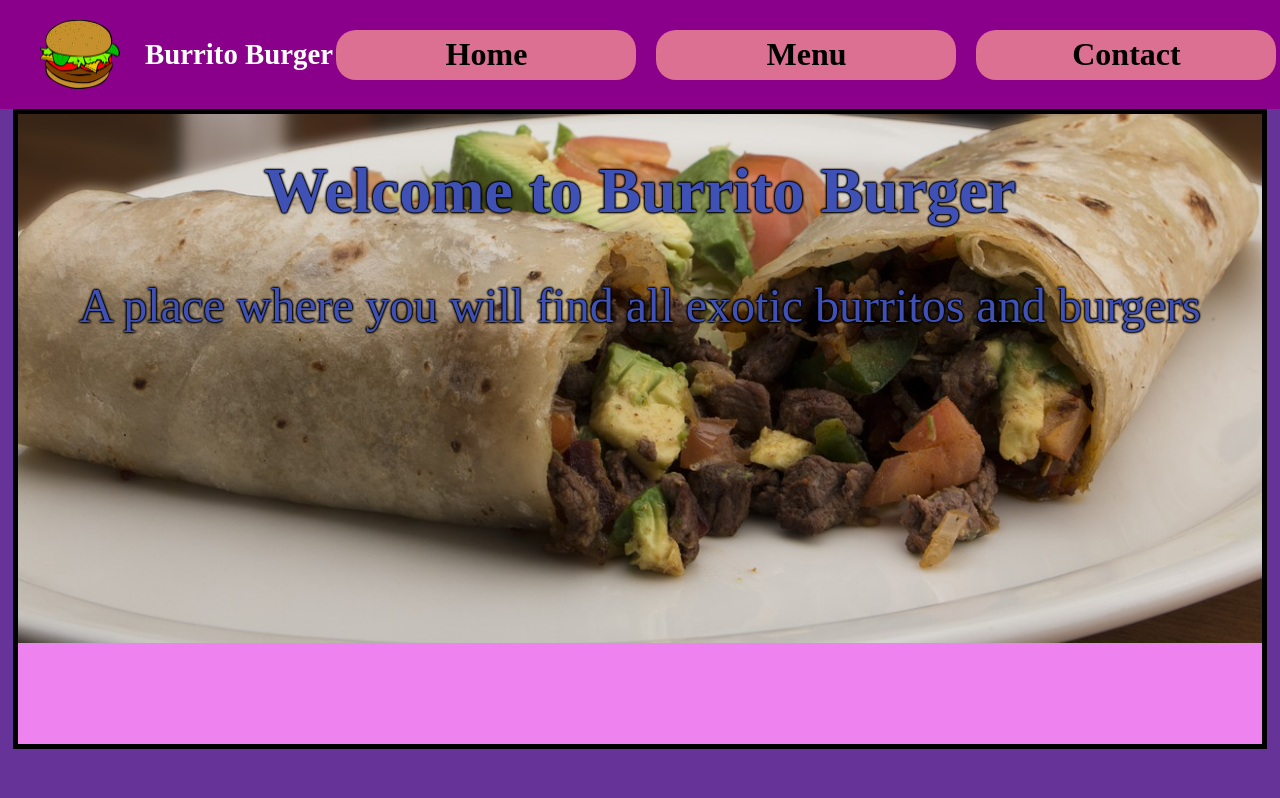
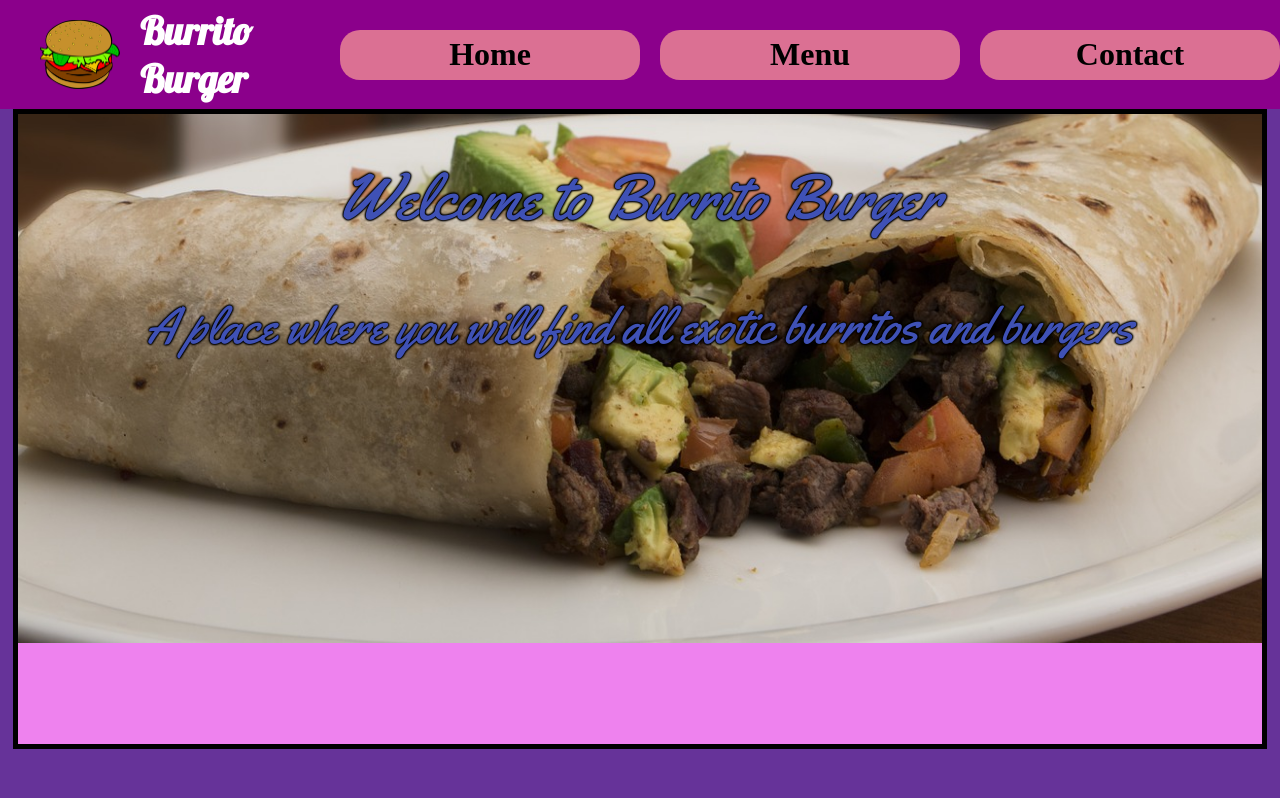
Before and after one commit to rolckeirnad/TOP-restaurant-page, a website built with webpack: page src/index.html in a window 1280 px wide. Shown: the top 798 px of the page. Built offline with nearby package versions, Linux system fonts and the light colour scheme.

Commit message:
Add fonts to initial page

```diff
--- a/src/home.css
+++ b/src/home.css
@@ -1,3 +1,5 @@
+@import url('https://fonts.googleapis.com/css2?family=Yellowtail&display=swap');
+
 .home-container {
     height: fit-content;
     width: fit-content;
@@ -40,19 +42,20 @@
     width: 98vw;
     color: #3F51B5;
     text-shadow: 1px 0px 2px black, 0px 1px 2px black, -1px 0px 2px black, 0px -1px 2px black;
+    font-family: 'Yellowtail', cursive;
 }
 
 .title.hero {
     position: relative;
     top: 30px;
     font-size: 4rem;
-    font-weight: bold;
+    font-weight: normal;
 }
 
 .text.hero {
     position: relative;
     top: 80px;
-    font-size: 3rem;
+    font-size: 3.2rem;
     font-weight: normal;
 }
 
--- a/src/index.css
+++ b/src/index.css
@@ -1,3 +1,5 @@
+@import url('https://fonts.googleapis.com/css2?family=Lobster&display=swap');
+
 * {
     margin: 0;
     padding: 0;
@@ -33,10 +35,10 @@ nav {
 }
 
 #navLogoContainer span {
-    padding-left: 5px;
     color: white;
-    font-size: 1.8rem;
+    font-size: 2.4rem;
     font-weight: bold;
+    font-family: 'Lobster', cursive;
 }
 
 nav ul {
```
